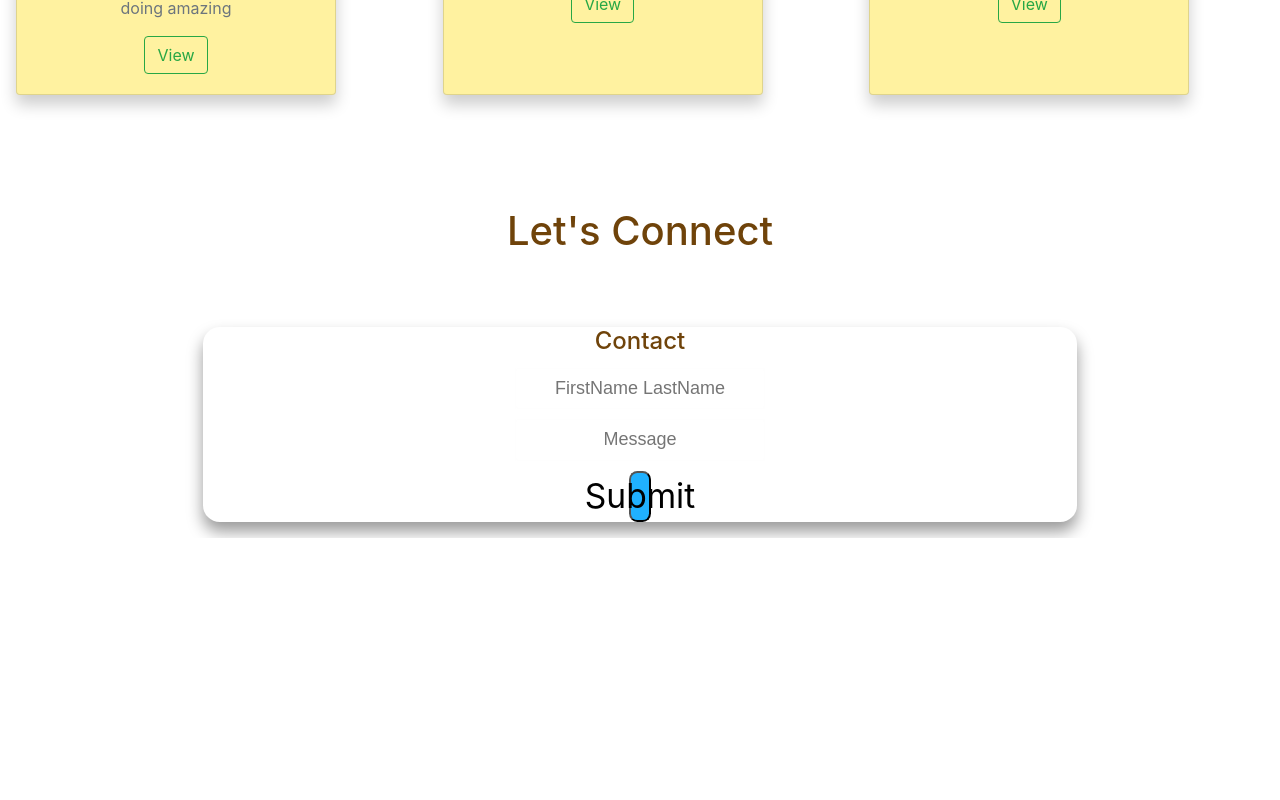
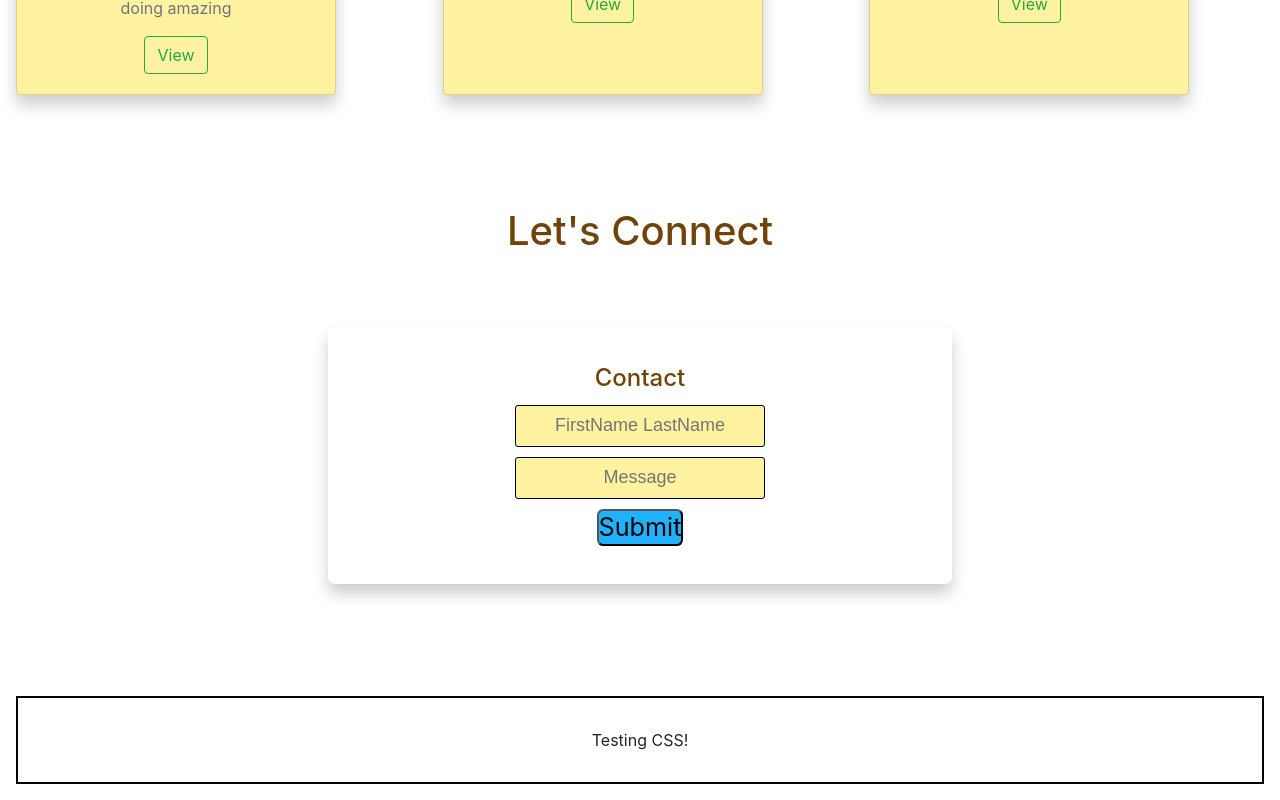
Before and after one commit to OhVickie/news-page, a React (Create React App) app: page / in a window 1280 px wide. Shown: the part 2470-3270 px from the top of the page. Before the commit the page ends 3008 px from the top, so only its background shows below. Built offline with nearby package versions, Linux system fonts and the light colour scheme.

Commit message:
Update contact form appearance

```diff
--- a/package.json
+++ b/package.json
@@ -6,7 +6,7 @@
     "@testing-library/jest-dom": "^4.2.4",
     "@testing-library/react": "^9.5.0",
     "@testing-library/user-event": "^7.2.1",
-    "bootstrap": "^4.4.1",
+    "bootstrap": "^4.6.2",
     "react": "^16.13.1",
     "react-dom": "^16.13.1",
     "react-router-dom": "^5.1.2",
--- a/src/App.css
+++ b/src/App.css
@@ -174,17 +174,16 @@
   color: #FF8E6C;
 }
 
+/* Contact From Styling */
+
 .contact__div{
   /* width: 50%; */
   color:#6f430a;
   font-size: 2.1rem;
   line-height: 1.1;
-}
-
-.contact__div{
   width: 100%;
   /* height: 80vh; */
-  margin-top: 7rem;
+  margin: 7rem 0;
   display: block;
   justify-content: center;
   align-items: center;
@@ -203,21 +202,22 @@
 
 .contact__form {
   margin: auto;
-  width: 70%;
-  height: 50%;
+  width: 50%;
+  height: 70%;
+  padding: 3%;
   position: relative;
-  border-radius: 0.5em;
+  border-radius: 0.2em;
   display: flex;
   flex-direction: column;
   align-items: center;
   justify-content: space-around;
   background-color: white;
-  box-shadow:  0rem .6rem 1rem rgba(0, 0, 0, 0.4);
+  box-shadow:  0rem .6rem .9rem rgba(0, 0, 0, 0.2);
 }
 
 .form__input {
-  border: 1px solid rgba(252, 252, 252, 0.4);
-  background-color: rgba(252, 252, 252, 0.2);
+  border: 1.5px solid black;
+  background-color: #FFF2A0 ;
   width: 250px;
   border-radius: 3px;
   font-family: "Source Sans Pro", sans-serif;
@@ -226,7 +226,7 @@
   display: block;
   text-align: center;
   font-size: 18px;
-  color: white;
+  color: black;
   font-weight: 300;
 }
 
@@ -251,7 +251,8 @@
 /* .facebook {background-image: url("../icons/facebook.png");} */
 
 input {
-    border: none;
+    border:#2D2A26;
+    border: 1px;
     background-color: rgb(229, 226, 226);
     width: 80%;
     border-radius: 0.25em;
@@ -266,7 +267,7 @@ input:focus {
 
 .submit__btn {
   margin: auto;
-    width: 20%;
+    /* width: 20%; */
     height: 1.5em;
     background-color: rgb(32, 177, 255);
     display: flex;
@@ -275,9 +276,10 @@ input:focus {
     transition: 0.5s;
     border-radius: 0.25em;
     cursor: pointer;
+    font-size: 0.75em;
 }
 
-.submit__btn:hover { transform: scale(1.15);}
+.submit__btn:hover { transform: scale(1.10);}
 
 /* .submit__btn {
   appearance: none;
--- a/src/App.js
+++ b/src/App.js
@@ -1,5 +1,6 @@
 import React from 'react';
 import './App.css';
+import './components/Trial.css';
 import Home from './components/home';
 
 function App() {
--- /dev/null
+++ b/src/components/Trial.css
@@ -0,0 +1,5 @@
+.trialbasket {
+    margin:auto;
+    padding: 30px;
+    border: 2px solid black;
+}
--- /dev/null
+++ b/src/components/Trial.jsx
@@ -0,0 +1,18 @@
+import React from 'react';
+
+
+function Trial () {
+    return (
+        // <div className='trialbox'>
+        //     <br />
+        //     <p className='trialbasket'>Testing CSS!</p>
+        // </div>
+
+            <p className='trialbasket'>Testing CSS!</p>
+
+    );
+}
+
+
+
+export default Trial;
--- a/src/components/form.jsx
+++ b/src/components/form.jsx
@@ -25,7 +25,8 @@ function Form(props) {
   // })
 
   const handleChange = (event) => {
-    alert("Name!");
+    //alert("Name!");
+    setName ();
   }
 
   const submitInfo = () => {
--- a/src/components/home.jsx
+++ b/src/components/home.jsx
@@ -2,6 +2,7 @@ import React from 'react';
 import { Link } from 'react-router-dom';
 import Newscard from './newscard';
 import Form from './form';
+import Trial from './Trial';
 import banana from '../img/banana-4415864_1920.jpg';
 import video from '../img/video.mp4';
 import img1 from '../img/bee-2984342_1920.jpg';
@@ -129,6 +130,7 @@ function Home() {
 
         </div>
 
+       <Trial />
 
     </div>
   );
--- a/src/index.js
+++ b/src/index.js
@@ -1,5 +1,6 @@
 import React from 'react';
 import ReactDOM from 'react-dom';
+import 'bootstrap/dist/css/bootstrap.css';
 import './index.css';
 import App from './App';
 import * as serviceWorker from './serviceWorker';
```
Also changed, not shown: 1 other file (tests, documents, lock files or other folders).
